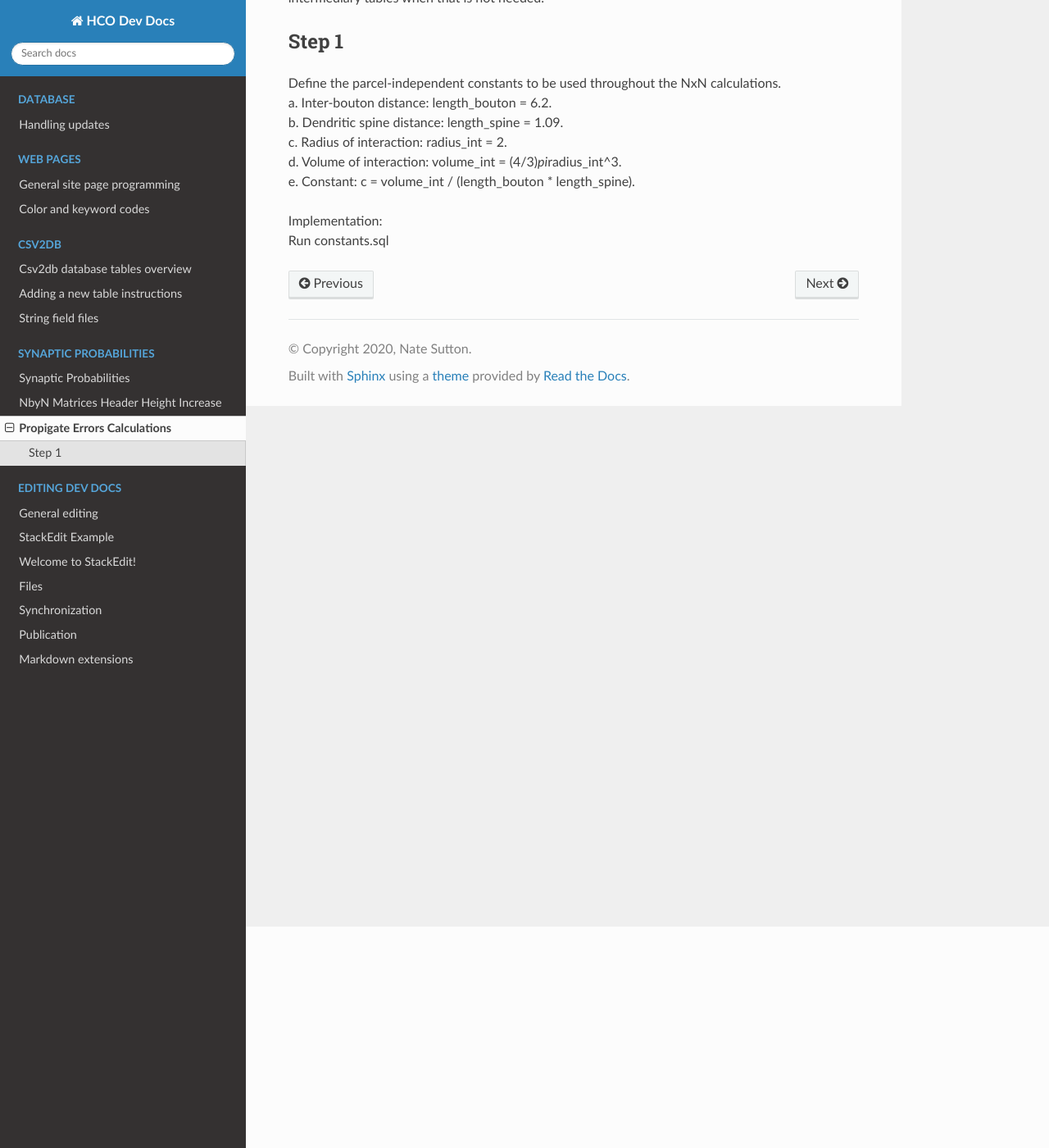
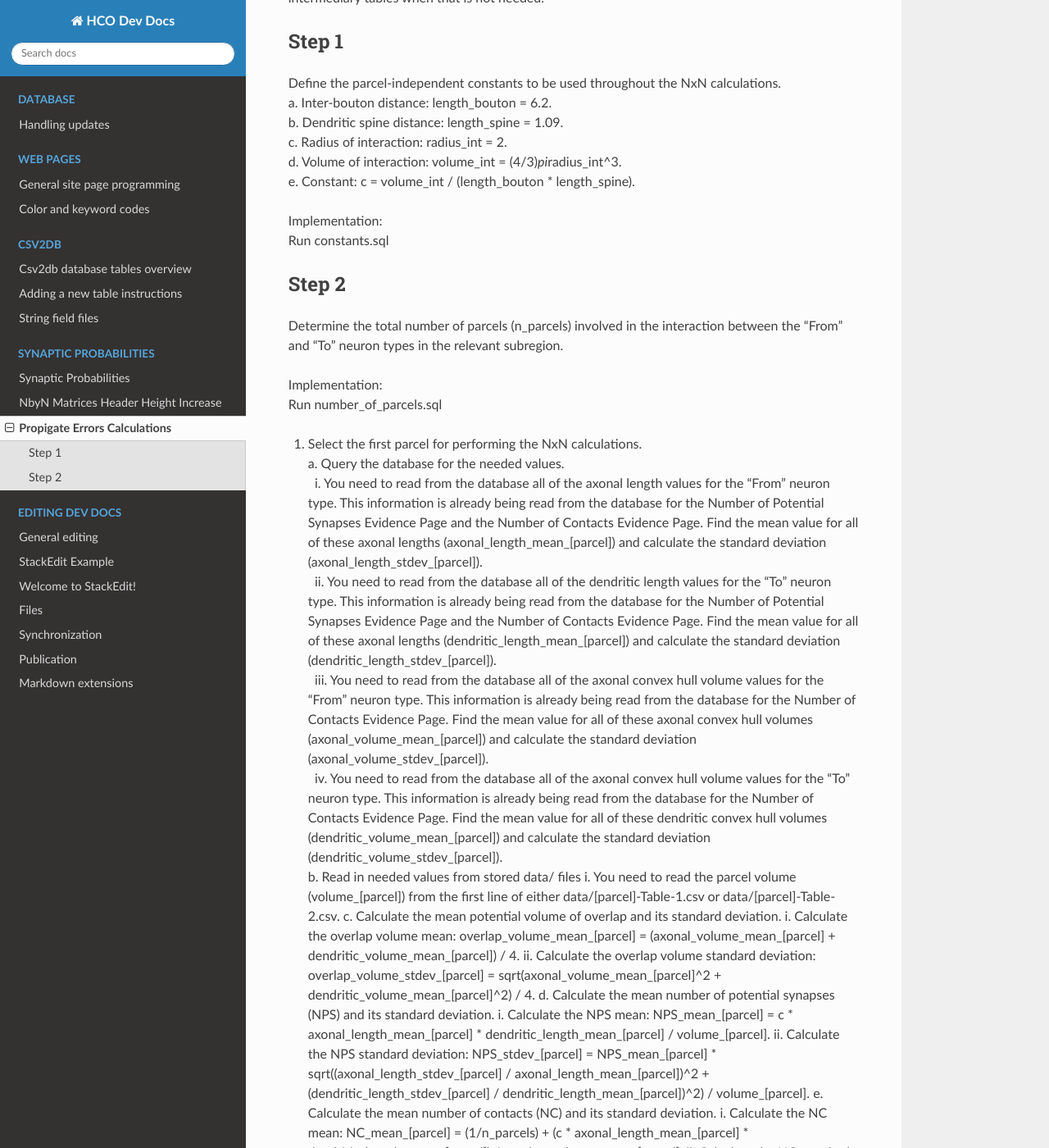
Before and after one commit to Hippocampome-Org/hco_dev_docs, a Sphinx documentation site: the page built from docs/synaptic_probabilities/propagate_errors.md, in a window 1280 px wide and 1400 px high, scrolled down 270 px. Shown: the whole window at 82% size. Built offline with Sphinx 7.4.7 and the Read the Docs theme 2.0.0, drawn with Linux system fonts in a browser that asks for light colours; some of the changed text lies outside the part shown.

Commit message:
added error prop

```diff
--- a/docs/synaptic_probabilities/propagate_errors.md
+++ b/docs/synaptic_probabilities/propagate_errors.md
@@ -19,3 +19,30 @@ Define the parcel-independent constants to be used throughout the NxN calculatio
 
 Implementation:
 <br>Run constants.sql
+
+## Step 2
+Determine the total number of parcels (n_parcels) involved in the interaction between the "From" and "To" neuron types in the relevant subregion.
+
+Implementation:
+<br>Run number_of_parcels.sql
+
+3) Select the first parcel for performing the NxN calculations.
+<br>a. Query the database for the needed values.
+<br>&nbsp;&nbsp;i. You need to read from the database all of the axonal length values for the "From" neuron type. This information is already being read from the database for the Number of Potential Synapses Evidence Page and the Number of Contacts Evidence Page. Find the mean value for all of these axonal lengths (axonal_length_mean_[parcel]) and calculate the standard deviation (axonal_length_stdev_[parcel]).
+<br>&nbsp;&nbsp;ii. You need to read from the database all of the dendritic length values for the "To" neuron type. This information is already being read from the database for the Number of Potential Synapses Evidence Page and the Number of Contacts Evidence Page. Find the mean value for all of these axonal lengths (dendritic_length_mean_[parcel]) and calculate the standard deviation (dendritic_length_stdev_[parcel]).
+<br>&nbsp;&nbsp;iii. You need to read from the database all of the axonal convex hull volume values for the "From" neuron type. This information is already being read from the database for the Number of Contacts Evidence Page. Find the mean value for all of these axonal convex hull volumes (axonal_volume_mean_[parcel]) and calculate the standard deviation (axonal_volume_stdev_[parcel]).
+<br>&nbsp;&nbsp;iv. You need to read from the database all of the axonal convex hull volume values for the "To" neuron type. This information is already being read from the database for the Number of Contacts Evidence Page. Find the mean value for all of these dendritic convex hull volumes (dendritic_volume_mean_[parcel]) and calculate the standard deviation (dendritic_volume_stdev_[parcel]).
+<br>b. Read in needed values from stored data/ files
+    i. You need to read the parcel volume (volume_[parcel]) from the first line of either data/[parcel]-Table-1.csv or data/[parcel]-Table-2.csv.
+c. Calculate the mean potential volume of overlap and its standard deviation.
+    i. Calculate the overlap volume mean: overlap_volume_mean_[parcel] = (axonal_volume_mean_[parcel] + dendritic_volume_mean_[parcel]) / 4.
+    ii. Calculate the overlap volume standard deviation: overlap_volume_stdev_[parcel] = sqrt(axonal_volume_mean_[parcel]^2 + dendritic_volume_mean_[parcel]^2) / 4.
+d. Calculate the mean number of potential synapses (NPS) and its standard deviation.
+    i. Calculate the NPS mean: NPS_mean_[parcel] = c * axonal_length_mean_[parcel] * dendritic_length_mean_[parcel] / volume_[parcel].
+    ii. Calculate the NPS standard deviation: NPS_stdev_[parcel] = NPS_mean_[parcel] * sqrt((axonal_length_stdev_[parcel] / axonal_length_mean_[parcel])^2 + (dendritic_length_stdev_[parcel] / dendritic_length_mean_[parcel])^2) / volume_[parcel].
+e. Calculate the mean number of contacts (NC) and its standard deviation.
+    i. Calculate the NC mean: NC_mean_[parcel] = (1/n_parcels) + (c * axonal_length_mean_[parcel] * dendritic_length_mean_[parcel]) / overlap_volume_mean_[parcel].
+    ii. Calculate the NC standard deviation: NC_stdev_[parcel] = NC_mean_[parcel] * sqrt((axonal_length_stdev_[parcel] / axonal_length_mean_[parcel])^2 + (dendritic_length_stdev_[parcel] / dendritic_length_mean_[parcel])^2 + (overlap_volume_stdev_[parcel] / overlap_volume_mean_[parcel])^2).
+f. Calculate the mean connection probability (CP) and its standard deviation.
+    i. Calculate the CP mean: CP_mean_[parcel] = NPS_mean_[parcel] / NC_mean_[parcel].
+    ii. Calculate the CP standard deviation: CP_stdev_[parcel] = CP_mean_[parcel] * sqrt((NPS_stdev_[parcel] / NPS_mean_[parcel])^2 + (NC_stdev_[parcel] / NC_mean_[parcel])^2).
```
